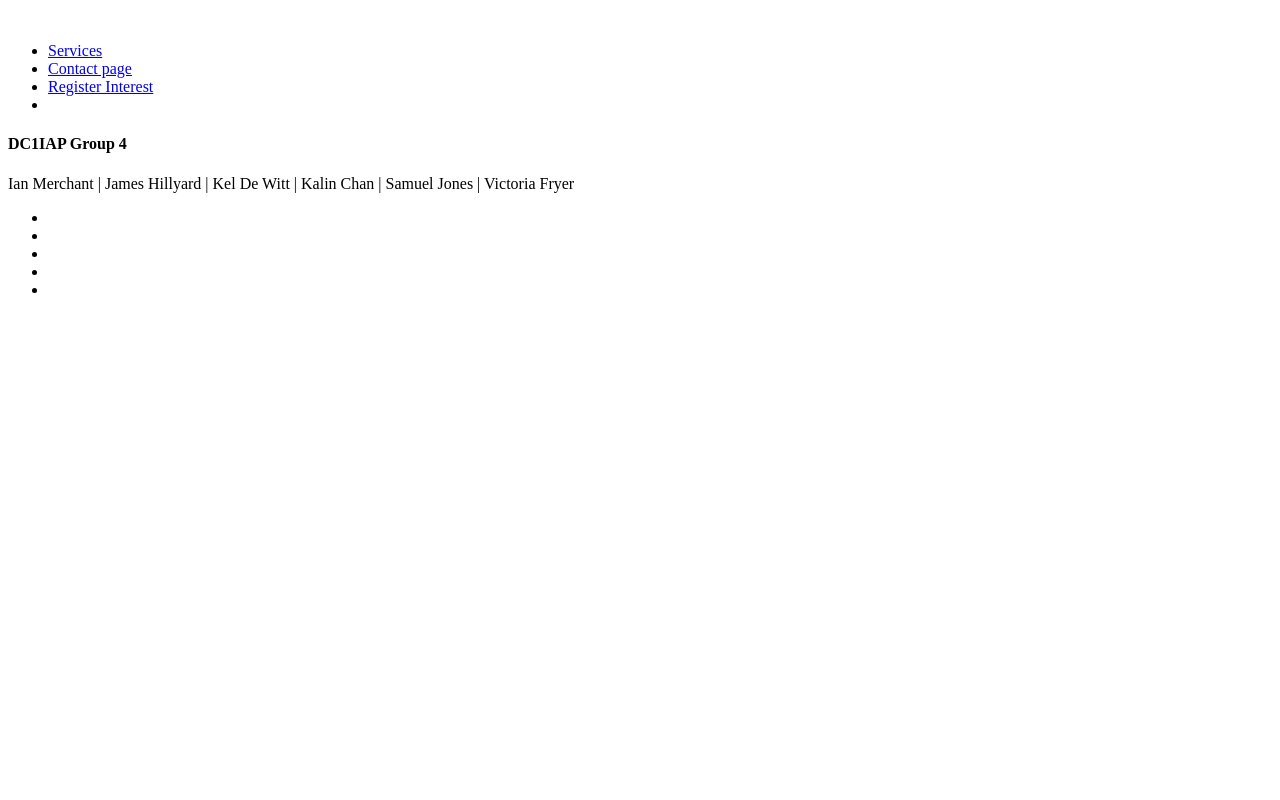
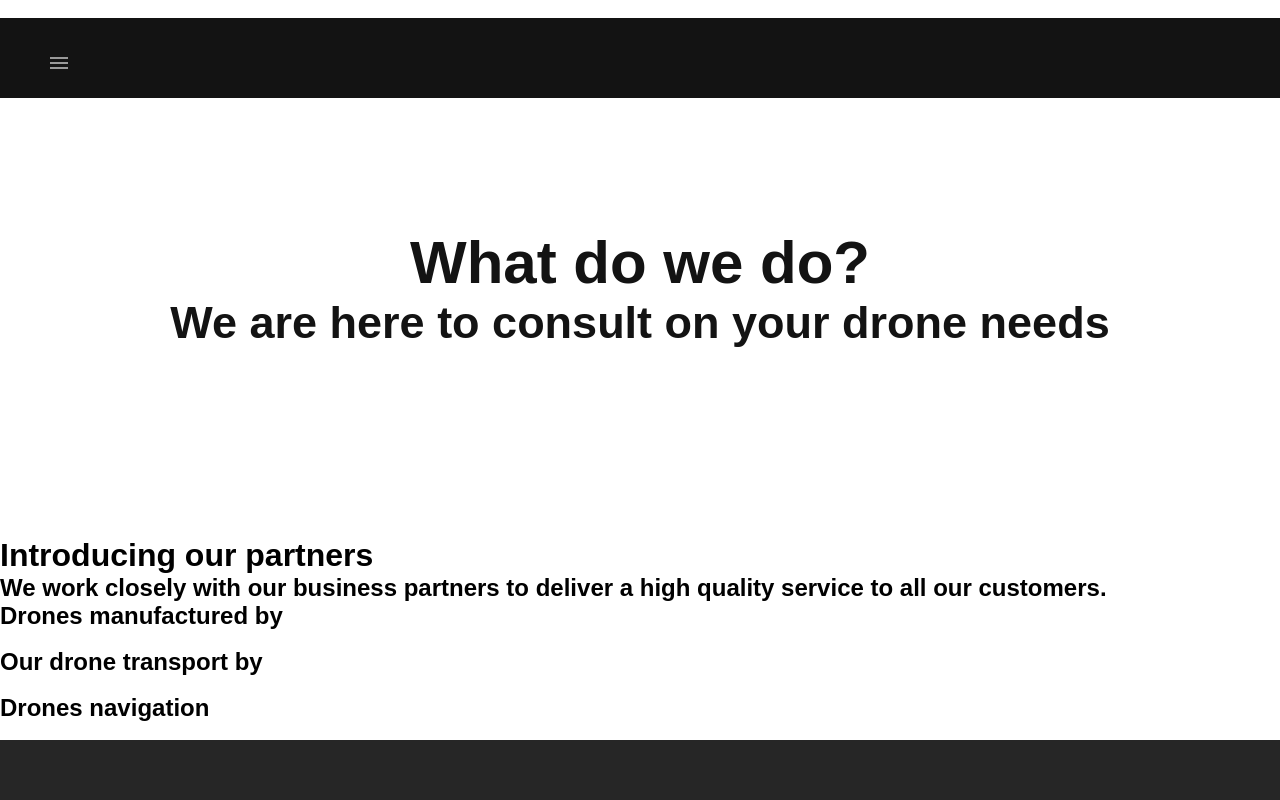
Before and after one commit to kalinchan/DC1IAP_Group4, a website: page index.html in a window 1280 px wide. Shown: the top 800 px of the page. Drawn offline with Linux system fonts and the light colour scheme; files that its build step writes are made by us from their sources.

Commit message:
Implemented services page html

```diff
--- a/css/style.css
+++ b/css/style.css
@@ -0,0 +1,147 @@
+/*default*/
+*{
+  margin: 0;
+  padding: 0;
+  list-style: none;
+}
+
+body {
+	font-family: sans-serif;
+}
+
+/*navbar*/
+.nav{
+  background: #131313;
+  height: 80px;
+  display: flex;
+  justify-content: center;
+  align-items: center;
+  font-size: 1.2rem;
+  position: sticky;
+  top: 0;
+  z-index: 999;
+}
+
+.menu{
+  display: flex;
+  justify-content: space-between;
+  height: 80px;
+  z-index: 1;
+  width: 100%;
+  max-width: 1300px;
+  margin: 0 auto;
+  padding: 0 50px;
+}
+.item {
+  height: 80px;
+}
+
+ .item_button {
+    padding: 7.5px 15px;
+    background: teal;
+    border: 1px #006d6d solid;
+    border-radius:50em;
+}
+
+/*Footer*/
+.footer_container {
+	display: flex;
+  height: 100vh;
+  text-align: center;
+  align-items: center;
+  justify-content: center;
+  background: #262626;
+}
+
+h4, p {
+	color: white;
+}
+
+a:hover{
+	cursor: pointer;
+}
+
+ul {
+  display: flex;
+  justify-content: space-between;
+  align-items: center;
+  width: 50%;
+  max-width: 1000px;
+  margin: 40px auto 0 auto;
+}
+
+a {
+	color: white;
+  text-decoration: none;
+	}
+
+/* Mobile menu */
+.menu {
+    display: flex;
+    flex-wrap: wrap;
+    justify-content: space-between;
+    align-items: center;
+}
+
+.item {
+    width: 100%;
+    text-align: center;
+    order: 3;
+    display: none;
+}
+.item.active {
+  display: block;
+}
+
+/* Navbar Toggle */
+.toggle {
+    cursor:pointer;
+}
+.bars {
+    background: #999;
+    display: inline-block;
+    height: 2px;
+    position: relative;
+    transition: background .2s ease-out;
+    width: 18px;
+}
+.bars:before,
+.bars:after {
+    background: #999;
+    content: '';
+    display: block;
+    height: 100%;
+    position: absolute;
+    transition: all .2s ease-out;
+    width: 100%;
+}
+.bars:before {
+  top: 5px;
+}
+.bars:after {
+  top: -5px;
+}
+
+/*Main menu*/
+.main{
+	color:white;
+	/*background needs changing*/
+	background:#fff;
+	padding: 100px 0;
+}
+
+.main_container {
+	display: flex;
+	flex-direction: column;
+	justify-content: center;
+	align-items: center;
+	margin: 0 auto;
+	height: 90%;
+	text-align: center;
+	padding: 30px;
+}
+.content {
+	font-size: 30px;
+	margin-bottom: 24px;
+	color: #131313;
+}
--- a/index.html
+++ b/index.html
@@ -6,14 +6,15 @@
           content="width=device-width, user-scalable=no, initial-scale=1.0, maximum-scale=1.0, minimum-scale=1.0">
     <meta http-equiv="X-UA-Compatible" content="ie=edge">
     <title>Drone Drop Homepage</title>
-    <link rel="stylesheet" href="style.css">
+    <link rel="stylesheet" href="css/style.css">
 </head>
 <body>
+<!--header-->
 <div class="header">
     <img src = "" id ="header_logo">
-    <nav>
+    <nav class = "nav">
         <ul class="menu">
-            <li class="item"><a href="#">Services</a></li>
+            <li class="item"><a href="services.html">Services</a></li>
             <li class="item"><a href="contact.html">Contact page</a></li>
 
             <li class="item button"><a href="#">Register Interest</a></li>
@@ -21,9 +22,36 @@
         </ul>
     </nav>
 </div>
+<!--main content-->
 <div class="main">
-
+    <div class="main_container">
+        <div class="content">
+            <h1>What do we do?</h1>
+            <h2>We are here to consult on your drone needs</h2>
+            <p>Schedule a call to learn more about what we can offer you></p>
+        </div>
+    </div>
 </div>
+<!--Partner content-->
+<div class="partners" id ="partners">
+    <h1>Introducing our partners</h1>
+    <h2> We work closely with our business partners to deliver a high quality service to all our customers.</h2>
+    <div class="partner_wrapper">
+        <div class="partner_card">
+            <h2>Drones manufactured by </h2>
+            <p>WeMakeDrones INC</p>
+        </div>
+        <div class="partner_card">
+            <h2>Our drone transport by </h2>
+            <p>TransportDrones LTD</p>
+        </div>
+        <div class="partner_card">
+            <h2>Drones navigation </h2>
+            <p>GPUyou PLC</p>
+        </div>
+    </div>
+</div>
+<!--footer-->
 <div class="footer_container" id="social">
     <div class="studentInfo">
         <h4>DC1IAP Group 4</h4>
```
Also changed, not shown: contact.html (+1 -1 lines), services.html (added, +86 -0 lines).
